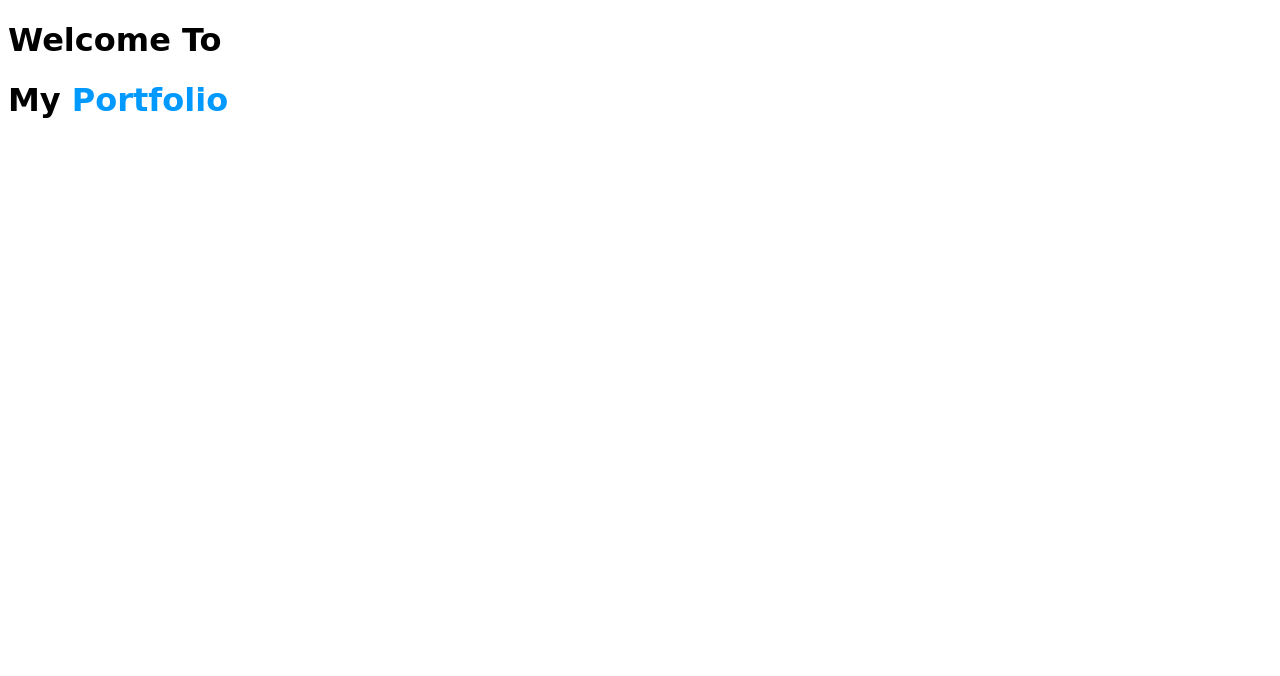
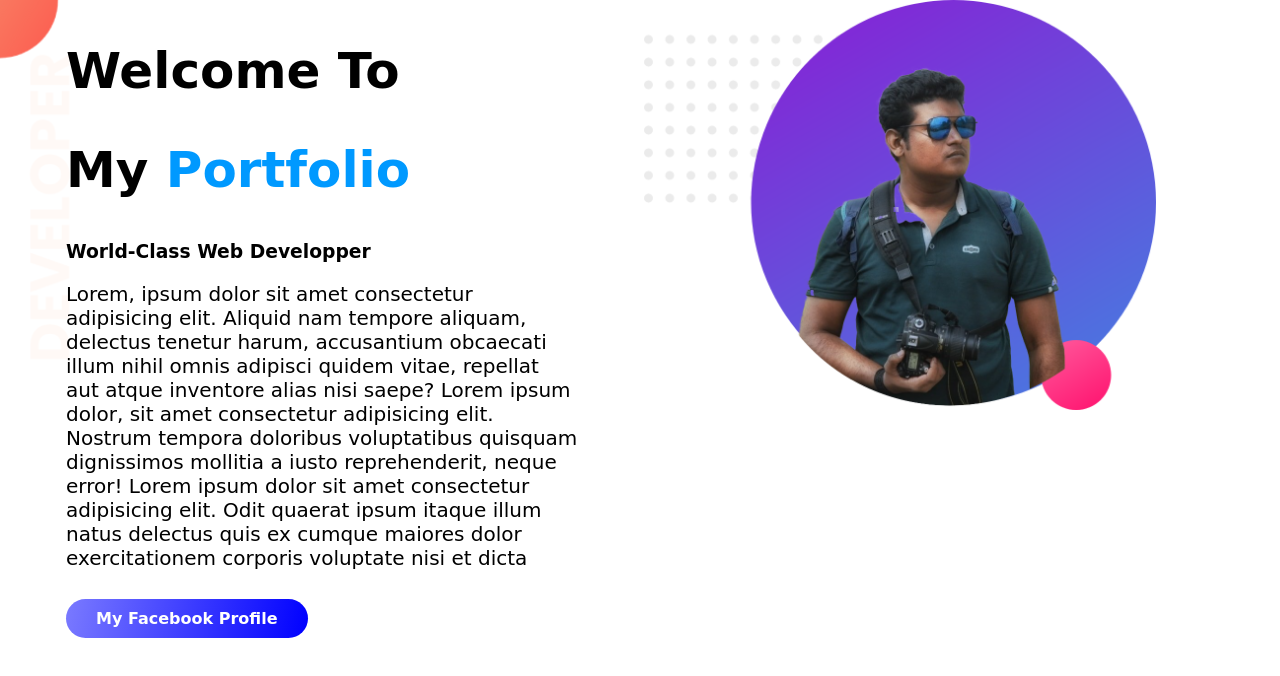
Before and after one commit to bikashpaulbp/web-portfolio, a plain HTML site: page index.html in a window 1280 px wide. Drawn offline with Linux system fonts and the light colour scheme; a web font is replaced by a local one.

Commit message:
created top of website

```diff
--- a/index.html
+++ b/index.html
@@ -9,8 +9,22 @@
     <link rel="stylesheet" href="style.css">
 </head>
 <body>
-    <h1>Welcome To</h1>
-    <h1>My <span class="portfolio-highlight">Portfolio</span></h1>
+    <section class= "top-section">
+        <div class="half-upper">
+            <h1>Welcome To</h1>
+            <h1>My <span class="portfolio-highlight">Portfolio</span></h1>
+            <h3>World-Class Web Developper</h3>
+            <p style="font-size: 20px;">Lorem, ipsum dolor sit amet consectetur adipisicing elit. Aliquid nam tempore aliquam, delectus tenetur harum, accusantium obcaecati illum nihil omnis adipisci quidem vitae, repellat aut atque inventore alias nisi saepe? Lorem ipsum dolor, sit amet consectetur adipisicing elit. Nostrum tempora doloribus voluptatibus quisquam dignissimos mollitia a iusto reprehenderit, neque error! Lorem ipsum dolor sit amet consectetur adipisicing elit. Odit quaerat ipsum itaque illum natus delectus quis ex cumque maiores dolor exercitationem corporis voluptate nisi et dicta
+            </p>
+            <br>
+            <a target="-blank" class="fb-link" href="https://www.facebook.com/bikashpaul">My Facebook Profile</a>
+        </div >
+
+        <div class="half-upper">
+            <img src="image/profile1.png" alt="">
+        </div>
+    </section>
+
 
 </body>
 </html>
--- a/style.css
+++ b/style.css
@@ -1,6 +1,39 @@
 body{
+    margin: 0%;
     font-family: 'Redressed', cursive;
 }
+
 .portfolio-highlight{
     color: #0099ff;
 }
+
+h1{
+    font-size: 50px;
+}
+
+.half-upper{
+    width: 40%;
+    float: left;
+    margin-left: 5%;
+    padding-left: 2px;
+
+}
+
+.half-upper img{
+    width: 100%;
+}
+
+.top-section{
+    height: 500px;
+    background-image: url("image/top-banner.png");
+    background-repeat: no-repeat;
+}
+
+.fb-link{
+    text-decoration: none;
+    color: #ffffff;
+    font-weight: 800;
+    padding: 10px 30px;
+    background-image: linear-gradient( 100deg, rgb(122, 122, 255), rgb(0, 0, 255));
+    border-radius: 20px;
+}
```
Also changed, not shown: image/image 12.png (added), image/image 13.png (added), image/profile.png (added), image/profile1.png (added), image/top-banner.png (added), 1 other file.
